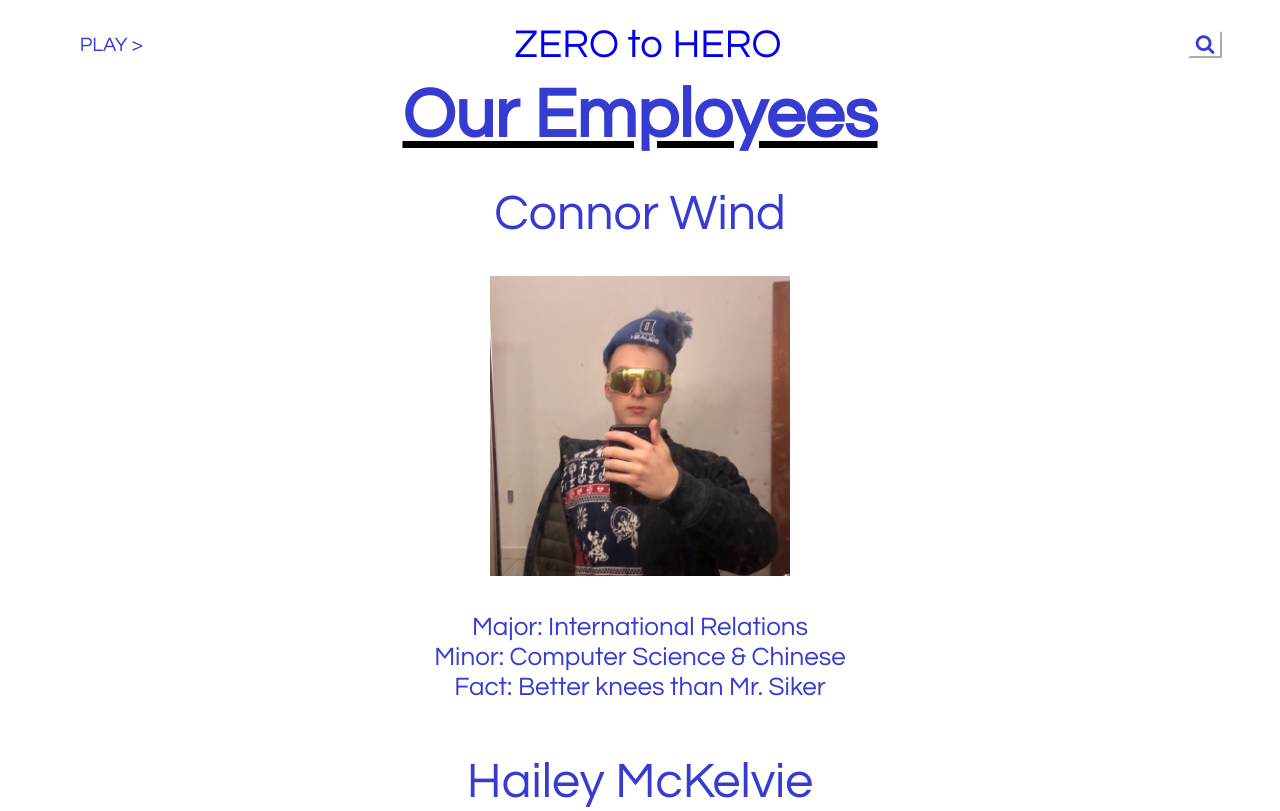
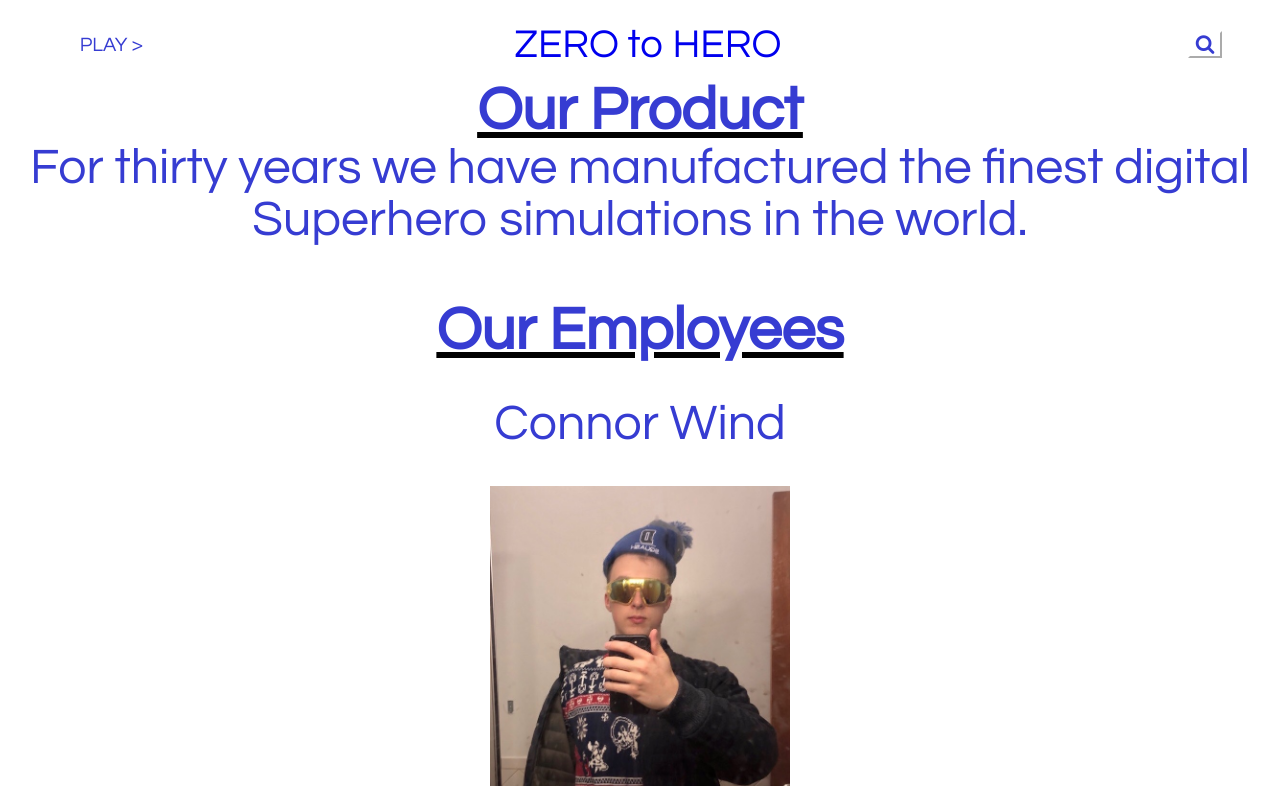
Before and after one commit to rhysgilk/superhero, a website: page about.html in a window 1280 px wide. Shown: the top 811 px of the page. Drawn offline with Linux system fonts and the light colour scheme.

Commit message:
Update about.html

```diff
--- a/about.html
+++ b/about.html
@@ -14,7 +14,7 @@
         }
         .lead {
             text-align: center;
-            font-size: 70px;
+            font-size: 60px;
             color: #363CD2;
             font-family: Century Gothic;
         }
@@ -82,7 +82,9 @@
 		</table>
 	</div>
 	<br><br><br><br>
-
+	<u><b><div class="lead">Our Product</div></b></u>
+	<div class="name">For thirty years we have manufactured the finest digital Superhero simulations in the world.</div>
+	<br><br><br>
 	<u><b><div class="lead">Our Employees</div></b></u>
 
 	<br><br>
```
